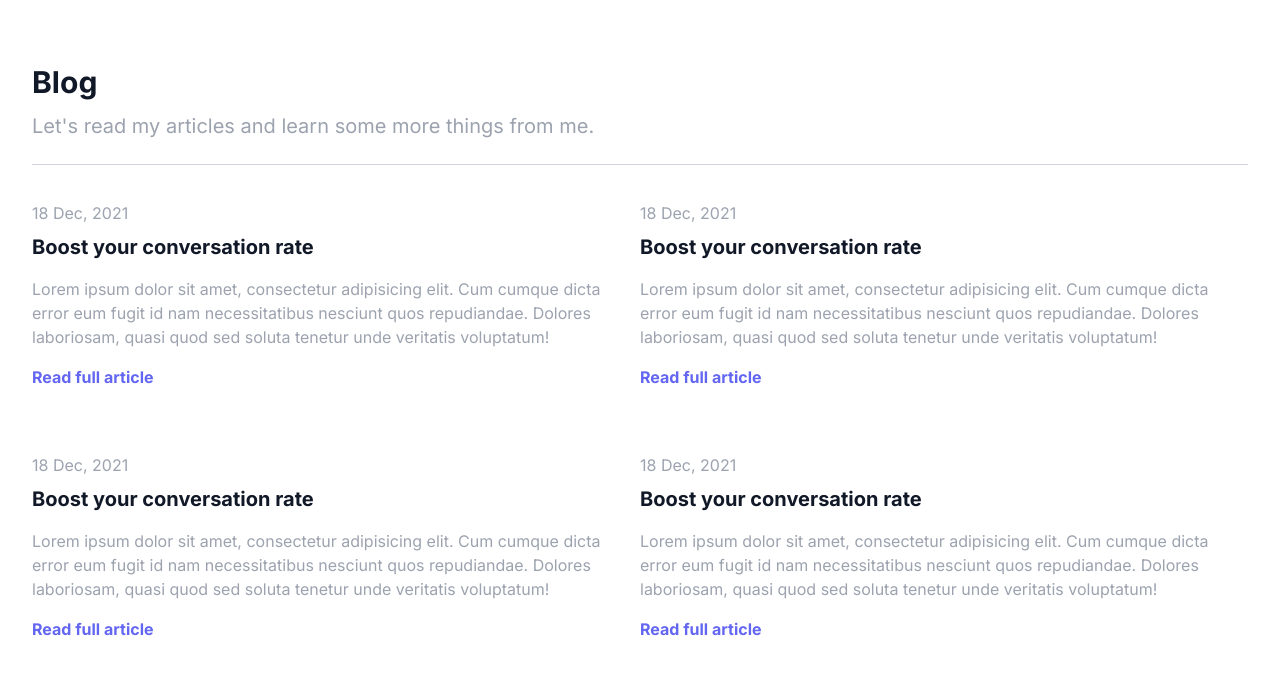
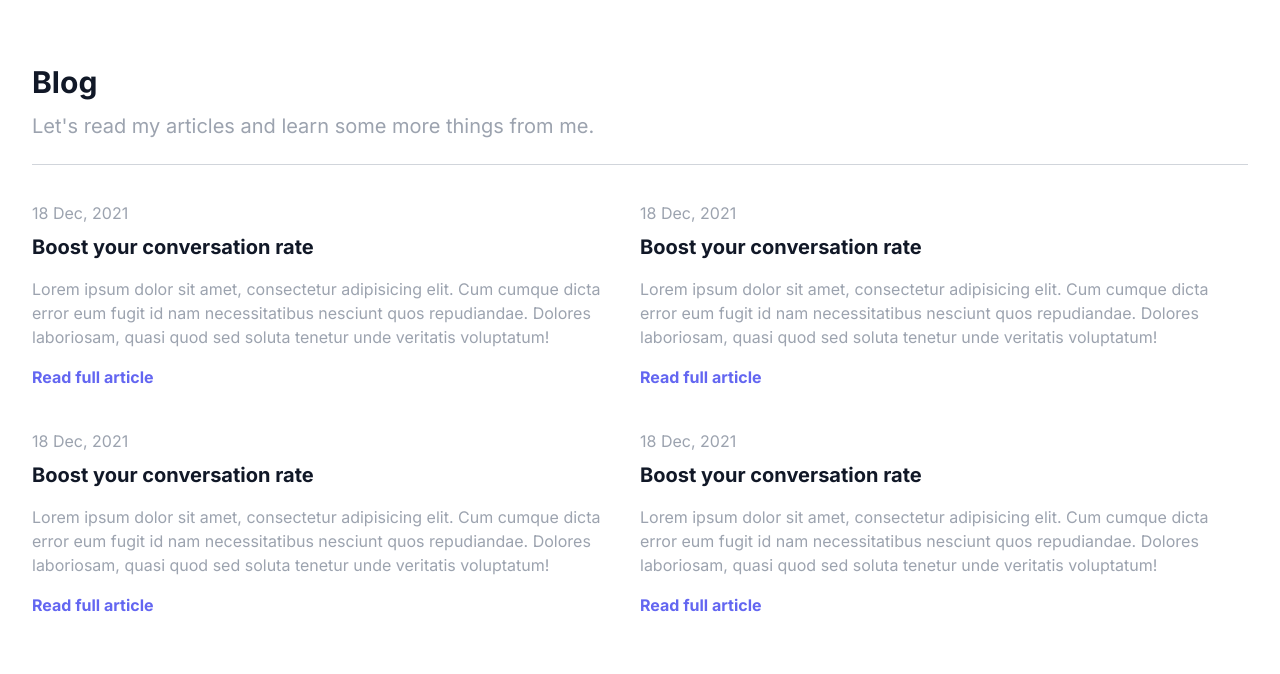
Before and after one commit to emirhanwsd/blog, a Next.js app: page / in a window 1280 px wide. Shown: the top 674 px of the page. Built offline with nearby package versions, Linux system fonts and the light colour scheme.

Commit message:
added padding bottom value to blogs divider

```diff
--- a/pages/index.js
+++ b/pages/index.js
@@ -20,7 +20,7 @@ const Home = () => {
 
             <div className="min-w-full h-px bg-gray-300 mb-9"/>
 
-            <div className="w-full md:h-3/4 flex flex-col gap-y-12 md:flex-wrap md:gap-y-0">
+            <div className="w-full pb-12 md:h-3/4 flex flex-col gap-y-12 md:flex-wrap md:gap-y-0">
                 <Blog title="Boost your conversation rate" text="Lorem ipsum dolor sit amet, consectetur adipisicing elit. Cum cumque dicta error eum fugit id nam necessitatibus nesciunt quos repudiandae. Dolores laboriosam, quasi quod sed soluta tenetur unde veritatis voluptatum!" slug="test" date="18 Dec, 2021"/>
                 <Blog title="Boost your conversation rate" text="Lorem ipsum dolor sit amet, consectetur adipisicing elit. Cum cumque dicta error eum fugit id nam necessitatibus nesciunt quos repudiandae. Dolores laboriosam, quasi quod sed soluta tenetur unde veritatis voluptatum!" slug="test" date="18 Dec, 2021"/>
                 <Blog title="Boost your conversation rate" text="Lorem ipsum dolor sit amet, consectetur adipisicing elit. Cum cumque dicta error eum fugit id nam necessitatibus nesciunt quos repudiandae. Dolores laboriosam, quasi quod sed soluta tenetur unde veritatis voluptatum!" slug="test" date="18 Dec, 2021"/>
```
